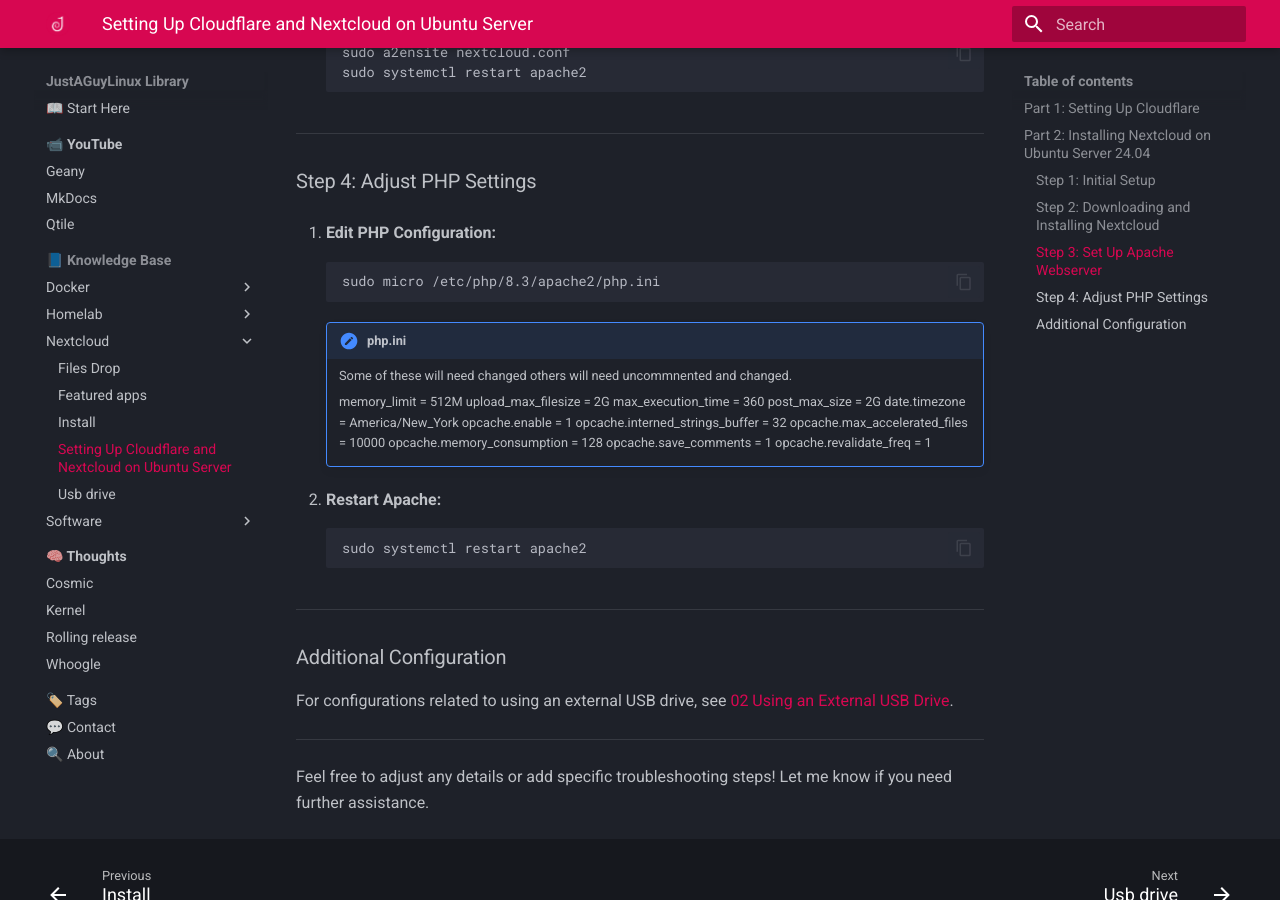
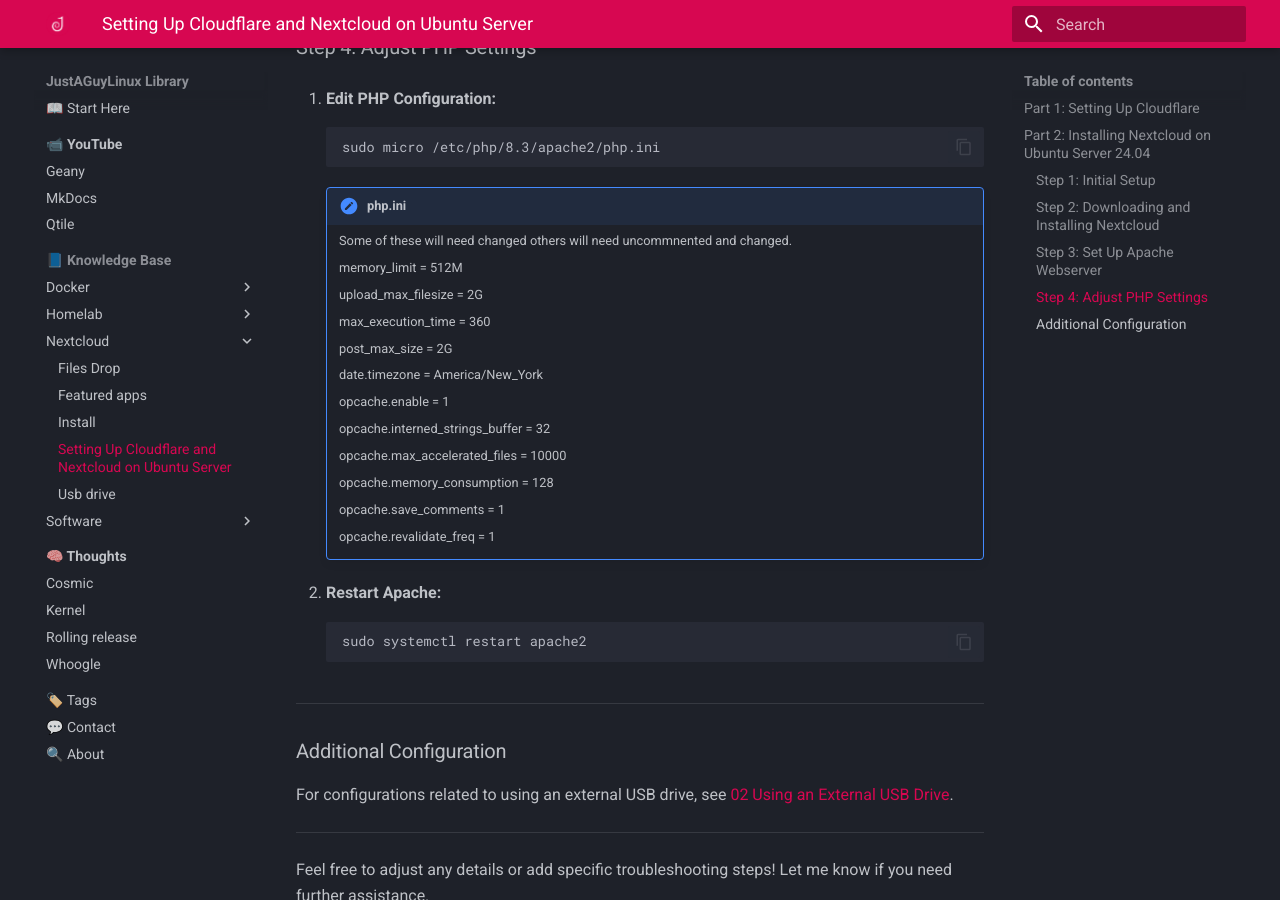
Before and after one commit to drewgrif/jagmkdocs, an MkDocs documentation site: the page built from docs/documentation/nextcloud/ubuntu-server.md, in a window 1280 px wide and 900 px high, scrolled down 3404 px. Built offline with MkDocs 1.6.1 and Material for MkDocs 9.7.7, drawn with Linux system fonts in a browser that asks for light colours; part of the change alters nothing that is shown; some of the changed text lies outside the part shown.

```diff
--- a/docs/documentation/nextcloud/ubuntu-server.md
+++ b/docs/documentation/nextcloud/ubuntu-server.md
@@ -14,17 +14,13 @@ tags:
 1. **Ensure Your Domain Uses Cloudflare DNS**
    - ![Insert Screenshot](#)
 
-2. **Access Cloudflare Zero Trust**
-   - Go to: [Cloudflare Zero Trust](https://one.dash.cloudflare.com)
+2. **[Cloudflare Zero Trust](https://one.dash.cloudflare.com)**
 
-3. **Create a Tunnel**
-   - Navigate to **Network** > **Tunnels**.
+3. **Navigate to Network > Tunnels**.
 
-4. **Create Tunnel Using Cloudflared**
-   - Name the tunnel and select **Debian 64 Bit** architecture.
+4. **Create the tunnel and select Debian 64 Bit architecture.**
 
-5. **Copy the Cloudflared Connector**
-   - Install it on your Ubuntu server.
+5. **Copy the Cloudflared Connector and install on Ubuntu 24.04 server**
 
 6. **Configure Public Hostname**
    (Further details needed)
@@ -198,16 +194,27 @@ Add line `127.0.1.1	  ex: my.justaguylinux.cloud`
         Some of these will need changed others will need uncommnented and changed.
 
 		memory_limit = 512M
+
 		upload_max_filesize = 2G
+
 		max_execution_time = 360
+
 		post_max_size = 2G
+
 		date.timezone = America/New_York
+
 		opcache.enable = 1
+
 		opcache.interned_strings_buffer = 32
+
 		opcache.max_accelerated_files = 10000
+
 		opcache.memory_consumption = 128
+
 		opcache.save_comments = 1
+
 		opcache.revalidate_freq = 1
+
 
 
 2. **Restart Apache:**
```
